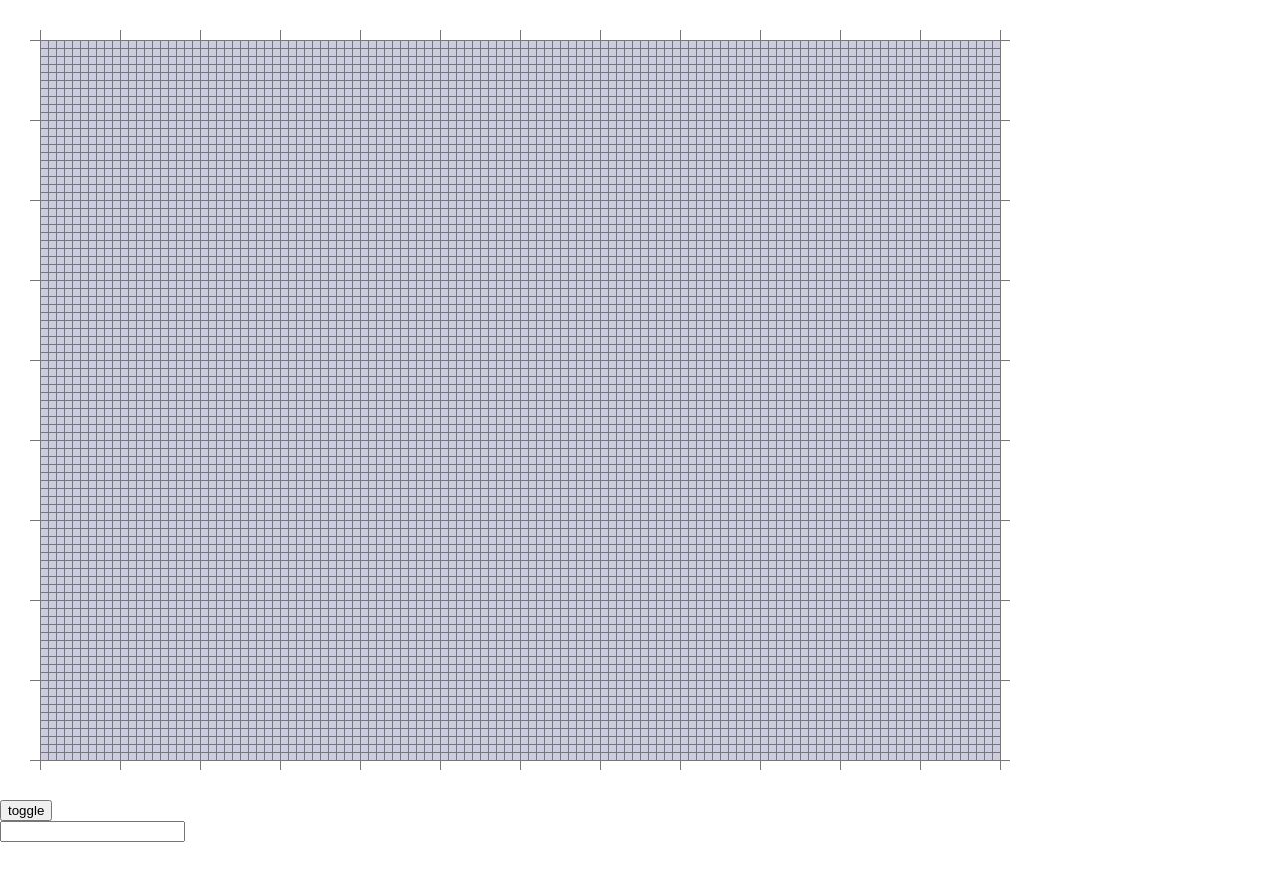
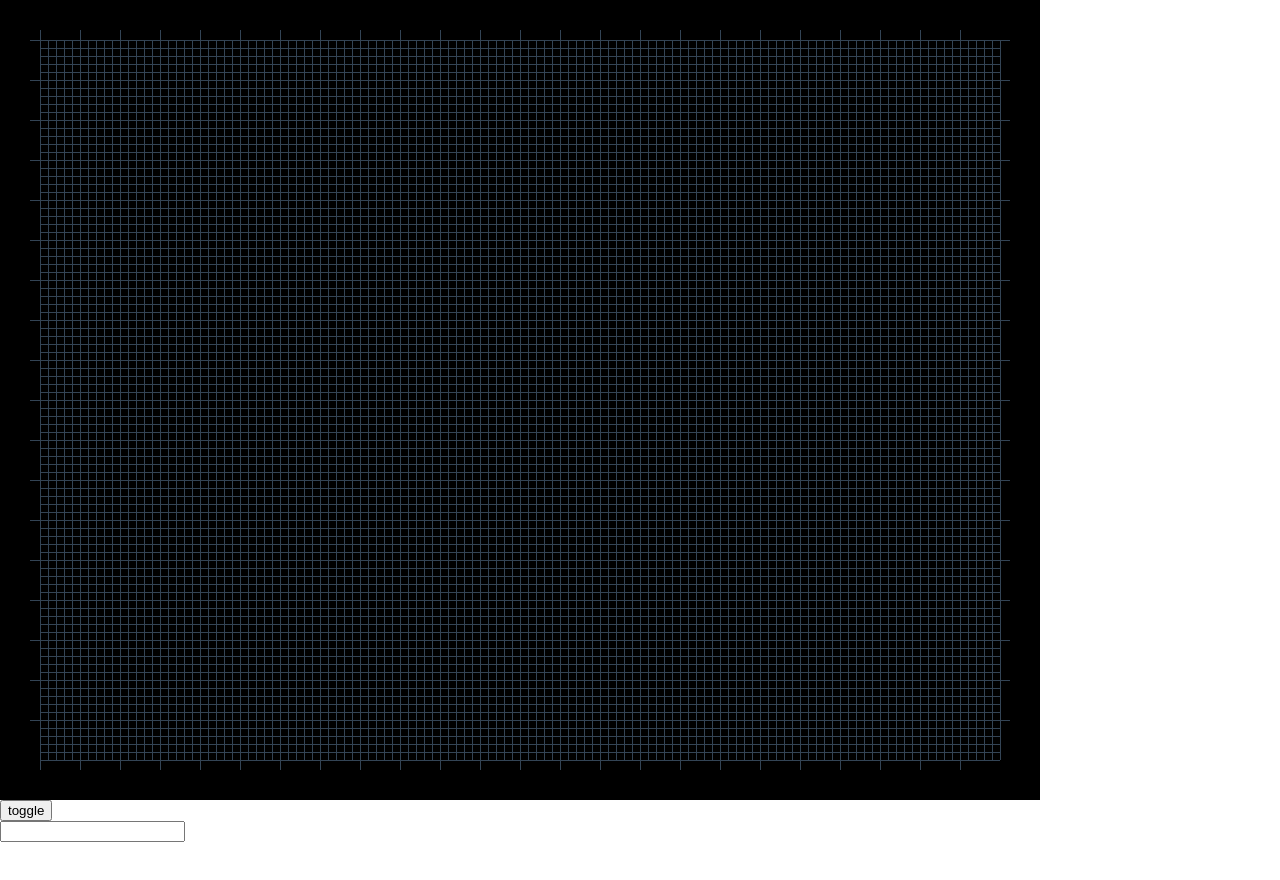
Before and after one commit to ffcoelho/game-of-life, an Angular app: page / in a window 1280 px wide. Shown: the top 880 px of the page. Built offline with nearby package versions, Linux system fonts and the light colour scheme.

Commit message:
wip: pan

```diff
--- a/src/app/services/data.service.ts
+++ b/src/app/services/data.service.ts
@@ -101,9 +101,11 @@ export class DataService {
       displayGrid: true,
       grid: GRIDS[2],
       colors: {
-        alive: '#000000',
-        dead: '#CCCCCC',
-        grid: '#777777'
+        alive: '#8bc34a',
+        dead: '#000000',
+        grid: '#777777',
+        ruler: '#000000',
+        rulerMark: '#334455'
       }
     };
   }
--- a/src/app/universe/universe.component.html
+++ b/src/app/universe/universe.component.html
@@ -1,16 +1,18 @@
 <div class="container">
   <canvas
-    #gridScale
-    class="grid"
+    #cells
+    class="m-20"
   ></canvas>
   <canvas
-    #grid
-    class="grid m-20"
-    (pointerdown)="toggleCell($event)"
+    #ruler
+  ></canvas>
+  <canvas
+    #panel
+    class="m-20"
+    (pointerdown)="panelClick($event)"
+    (pointerup)="releaseClick($event)"
+    (pointermove)="panUniverse($event)"
+    (pointerout)="releaseClick($event)"
     (wheel)="changeScale($event)"
   ></canvas>
-  <canvas
-    #canvas
-    class="bgvar m-20"
-  ></canvas>
 </div>
--- a/src/app/universe/universe.component.scss
+++ b/src/app/universe/universe.component.scss
@@ -2,15 +2,9 @@
   position: relative;
   width: 1040px;
   height: 800px;
-  // background-color: rgba(0,0,100,0.2);
+  background-color: black;
   canvas {
     position: absolute;
-  }
-  .grid {
-    z-index: 1;
-  }
-  .bgvar {
-    background-color: rgba(0,0,100,0.2);
   }
   .m-20 {
     margin: 40px
--- a/src/app/universe/universe.component.ts
+++ b/src/app/universe/universe.component.ts
@@ -10,17 +10,17 @@ import { ConfigModel, GRIDS } from '../models/config.model';
 })
 export class UniverseComponent implements OnInit {
 
-  @ViewChild('gridScale', { static: true })
-  gridScale: ElementRef<HTMLCanvasElement>;
-  private gridScaleCtx: CanvasRenderingContext2D;
+  @ViewChild('ruler', { static: true })
+  ruler: ElementRef<HTMLCanvasElement>;
+  private rulerCtx: CanvasRenderingContext2D;
 
-  @ViewChild('grid', { static: true })
-  grid: ElementRef<HTMLCanvasElement>;
-  private gridCtx: CanvasRenderingContext2D;
+  @ViewChild('panel', { static: true })
+  panel: ElementRef<HTMLCanvasElement>;
+  private panelCtx: CanvasRenderingContext2D;
 
-  @ViewChild('canvas', { static: true })
-  canvas: ElementRef<HTMLCanvasElement>;
-  private canvasCtx: CanvasRenderingContext2D;
+  @ViewChild('cells', { static: true })
+  cells: ElementRef<HTMLCanvasElement>;
+  private cellsCtx: CanvasRenderingContext2D;
 
   private playing: boolean;
   @Input() set play(start: boolean) {
@@ -37,6 +37,8 @@ export class UniverseComponent implements OnInit {
 
   private margin = 40;
   public config: ConfigModel;
+  public panMode = false;
+  public panOrigin: [number, number] = [0, 0];
 
   public timer: any;
   public ticks: number;
@@ -80,15 +82,41 @@ export class UniverseComponent implements OnInit {
     this.drawLife();
   }
 
-  toggleCell(ev: PointerEvent): void {
-    if (ev.buttons !== 1) {
+  panelClick(ev: PointerEvent): void {
+    if (ev.buttons === 1) {
+      const uX = Math.round((ev.x - this.margin - this.config.grid.scale * 0.5) / this.config.grid.scale) + this.config.origin[0] + 10;
+      const uY = Math.round((ev.y - this.margin - this.config.grid.scale * 0.5) / this.config.grid.scale) + this.config.origin[1] + 10;
+      this.life.universe[uY][uX] = this.life.universe[uY][uX] === 1 ? 0 : 1;
+      this.drawLife();
+    } else if (ev.buttons === 4) {
+      this.panOrigin = [ev.x, ev.y];
+      this.panMode = true;
+    }
+  }
+
+  releaseClick(ev: PointerEvent): void {
+    this.panMode = false;
+  }
+
+  panUniverse(ev: PointerEvent): void {
+    const oY = Math.round((this.panOrigin[1] - this.margin - this.config.grid.scale * 0.5) / this.config.grid.scale) + this.config.origin[1];
+    const oX = Math.round((this.panOrigin[0] - this.margin - this.config.grid.scale * 0.5) / this.config.grid.scale) + this.config.origin[0];
+    const uY = Math.round((ev.y - this.margin - this.config.grid.scale * 0.5) / this.config.grid.scale) + this.config.origin[1];
+    const uX = Math.round((ev.x - this.margin - this.config.grid.scale * 0.5) / this.config.grid.scale) + this.config.origin[0];
+    if (!this.panMode) {
       return;
     }
-    const uX = Math.round((ev.x - this.margin - this.config.grid.scale * 0.5) / this.config.grid.scale) + this.config.origin[0] + 10;
-    const uY = Math.round((ev.y - this.margin - this.config.grid.scale * 0.5) / this.config.grid.scale) + this.config.origin[1] + 10;
-    this.life.universe[uY][uX] = this.life.universe[uY][uX] === 1 ? 0 : 1;
-    this.drawLife();
-    // console.log(`toggle: ${uX - 10}, ${uY - 10}`);
+    let nX: number;
+    let nY: number;
+    nY = Math.round((ev.y - this.margin - GRIDS[this.config.size].scale * 0.5) / GRIDS[this.config.size].scale);
+    nX = Math.round((ev.x - this.margin - GRIDS[this.config.size].scale * 0.5) / GRIDS[this.config.size].scale);
+    if (oX !== uX || oY !== uY) {
+      this.config.origin = [oX - nX, oY - nY];
+      this.verifyZoomEdges();
+      this.panOrigin = [ev.x, ev.y];
+      this.data.updateConfig(this.config);
+      this.updateUniverse();
+    }
   }
 
   changeScale(ev: WheelEvent): void {
@@ -98,7 +126,6 @@ export class UniverseComponent implements OnInit {
     this.verifyZoomEdges();
     this.data.updateConfig(this.config);
     this.updateUniverse();
-    // console.log(`scale: ${uX}, ${uY}`);
   }
 
   applyZoomPositioning(uX: number, uY: number, ev: WheelEvent): void {
@@ -121,8 +148,7 @@ export class UniverseComponent implements OnInit {
       this.config.size++;
       this.config.grid = GRIDS[this.config.size];
     }
-    this.config.origin[0] = uX - nX;
-    this.config.origin[1] = uY - nY;
+    this.config.origin = [uX - nX, uY - nY];
   }
 
   verifyZoomEdges(): void {
@@ -141,11 +167,11 @@ export class UniverseComponent implements OnInit {
   }
 
   drawLife(): void {
-    this.canvasCtx.clearRect(0, 0, (this.life.limitX - 20), (this.life.limitX - 20));
+    this.cellsCtx.clearRect(0, 0, (this.life.limitX - 20), (this.life.limitX - 20));
     for (let y = this.config.origin[1]; y < this.config.origin[1] + this.config.grid.y; y++) {
       for (let x = this.config.origin[0]; x < this.config.origin[0] + this.config.grid.x; x++) {
         if (this.life.universe[y + 10][x + 10]) {
-          this.canvasCtx.fillRect(x - this.config.origin[0], y - this.config.origin[1], 1, 1);
+          this.cellsCtx.fillRect(x - this.config.origin[0], y - this.config.origin[1], 1, 1);
         }
       }
     }
@@ -168,42 +194,49 @@ export class UniverseComponent implements OnInit {
   }
 
   startCanvas(): void {
-    this.canvas.nativeElement.width = (this.life.limitX - 20) * 2;
-    this.canvas.nativeElement.height = (this.life.limitY - 20) * 2;
-    this.canvasCtx = this.canvas.nativeElement.getContext('2d');
-    this.canvasCtx.fillStyle = this.config.colors.alive;
+    this.cells.nativeElement.width = (this.life.limitX - 20) * 2;
+    this.cells.nativeElement.height = (this.life.limitY - 20) * 2;
+    this.cellsCtx = this.cells.nativeElement.getContext('2d');
+    this.cellsCtx.fillStyle = this.config.colors.alive;
     const scale = this.config.grid.scale;
-    this.canvasCtx.scale(scale, scale);
+    this.cellsCtx.scale(scale, scale);
   }
 
   startGrid(): void {
-    this.gridScale.nativeElement.width = (this.life.limitX - 20 + this.margin) * 2;
-    this.gridScale.nativeElement.height = (this.life.limitY - 20 + this.margin) * 2;
-    this.grid.nativeElement.width = (this.life.limitX - 20) * 2;
-    this.grid.nativeElement.height = (this.life.limitY - 20) * 2;
-    this.gridScaleCtx = this.gridScale.nativeElement.getContext('2d');
-    this.gridScaleCtx.fillStyle = this.config.colors.grid;
-    this.gridCtx = this.grid.nativeElement.getContext('2d');
-    this.gridCtx.fillStyle = this.config.colors.grid;
+    this.ruler.nativeElement.width = (this.life.limitX - 20 + this.margin) * 2;
+    this.ruler.nativeElement.height = (this.life.limitY - 20 + this.margin) * 2;
+    this.panel.nativeElement.width = (this.life.limitX - 20) * 2;
+    this.panel.nativeElement.height = (this.life.limitY - 20) * 2;
+    this.rulerCtx = this.ruler.nativeElement.getContext('2d');
+    this.rulerCtx.fillStyle = this.config.colors.rulerMark;
+    this.panelCtx = this.panel.nativeElement.getContext('2d');
+    this.panelCtx.fillStyle = this.config.colors.grid;
   }
 
   drawGrid(): void {
-    for (let y = this.margin; y <= (this.life.limitY - 20) * 2 + this.margin; y += this.config.grid.scale * 10) {
-      this.gridScaleCtx.fillRect(this.margin - 10, y, 10, 1);
-      this.gridScaleCtx.fillRect((this.life.limitX - 20) * 2 + this.margin, y, 10, 1);
+    const markInterval = this.config.size > 1 ? 5 : 10;
+    for (let y = 0; y < this.config.grid.y; y++) {
+      if ((y + this.config.origin[1]) % markInterval === 0) {
+        this.rulerCtx.fillRect(this.margin - 10, (y * this.config.grid.scale) + this.margin, 10, 1);
+        this.rulerCtx.fillRect((this.life.limitX - 20) * 2 + this.margin, (y * this.config.grid.scale) + this.margin, 10, 1);
+      } else if (y % this.config.grid.scale === 0) {
+        // this.rulerCtx.fillRect(this.margin, (y * this.config.grid.scale) + this.margin, (this.life.limitX - 20) * 2, 1);
+      }
     }
-    for (let x = this.margin; x <= (this.life.limitX - 20) * 2 + this.margin; x += this.config.grid.scale * 10) {
-      this.gridScaleCtx.fillRect(x, this.margin - 10, 1, 10);
-      this.gridScaleCtx.fillRect(x, (this.life.limitY - 20) * 2 + this.margin, 1, 10);
+    for (let x = 0; x < this.config.grid.x; x++) {
+      if ((x + this.config.origin[0]) % markInterval === 0) {
+        this.rulerCtx.fillRect((x * this.config.grid.scale) + this.margin, this.margin - 10, 1, 10);
+        this.rulerCtx.fillRect((x * this.config.grid.scale) + this.margin, (this.life.limitY - 20) * 2 + this.margin, 1, 10);
+      } else if (x % this.config.grid.scale === 0) {
+        // this.rulerCtx.fillRect((x * this.config.grid.scale) + this.margin, this.margin, 1, (this.life.limitY - 20) * 2);
+      }
     }
-    this.gridScaleCtx.fillRect((this.life.limitX - 20) * 2 + this.margin, this.margin, 1, (this.life.limitY - 20) * 2 + 1);
-    this.gridScaleCtx.fillRect(this.margin, (this.life.limitY - 20) * 2 + this.margin, (this.life.limitX - 20) * 2, 1);
-    if (this.config.displayGrid && this.config.size > 1) {
-      for (let y = 0; y < (this.life.limitY - 20) * 2; y += this.config.grid.scale) {
-        this.gridCtx.fillRect(0, y, (this.life.limitX - 20) * 2, 1);
+    if (this.config.size > 1) {
+      for (let y = 0; y <= (this.life.limitY - 20) * 2; y += this.config.grid.scale) {
+        this.rulerCtx.fillRect(this.margin, y + this.margin, (this.life.limitX - 20) * 2, 1);
       }
-      for (let x = 0; x < (this.life.limitX - 20) * 2; x += this.config.grid.scale) {
-        this.gridCtx.fillRect(x, 0, 1, (this.life.limitY - 20) * 2);
+      for (let x = 0; x <= (this.life.limitX - 20) * 2; x += this.config.grid.scale) {
+        this.rulerCtx.fillRect(x + this.margin, this.margin, 1, (this.life.limitY - 20) * 2);
       }
     }
   }
```
Also changed, not shown: src/app/models/config.model.ts (+14 -1 lines).
